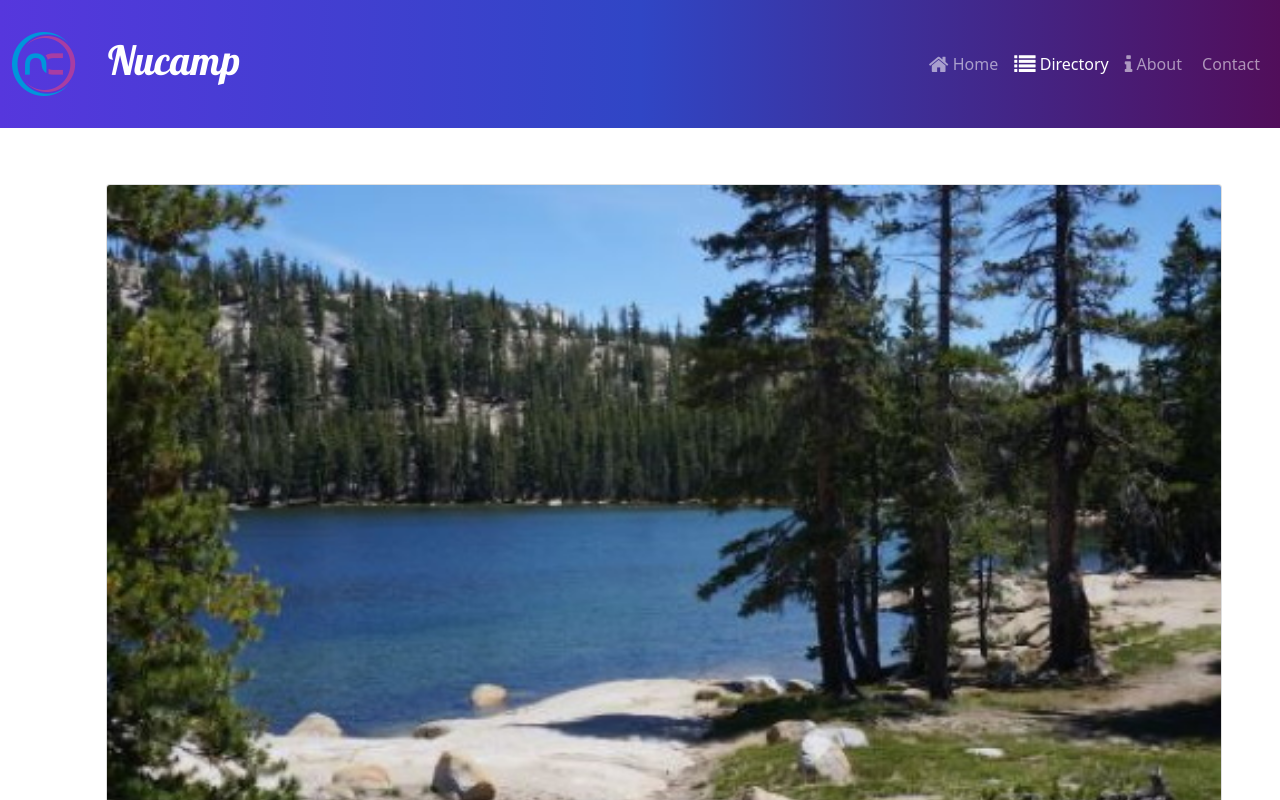
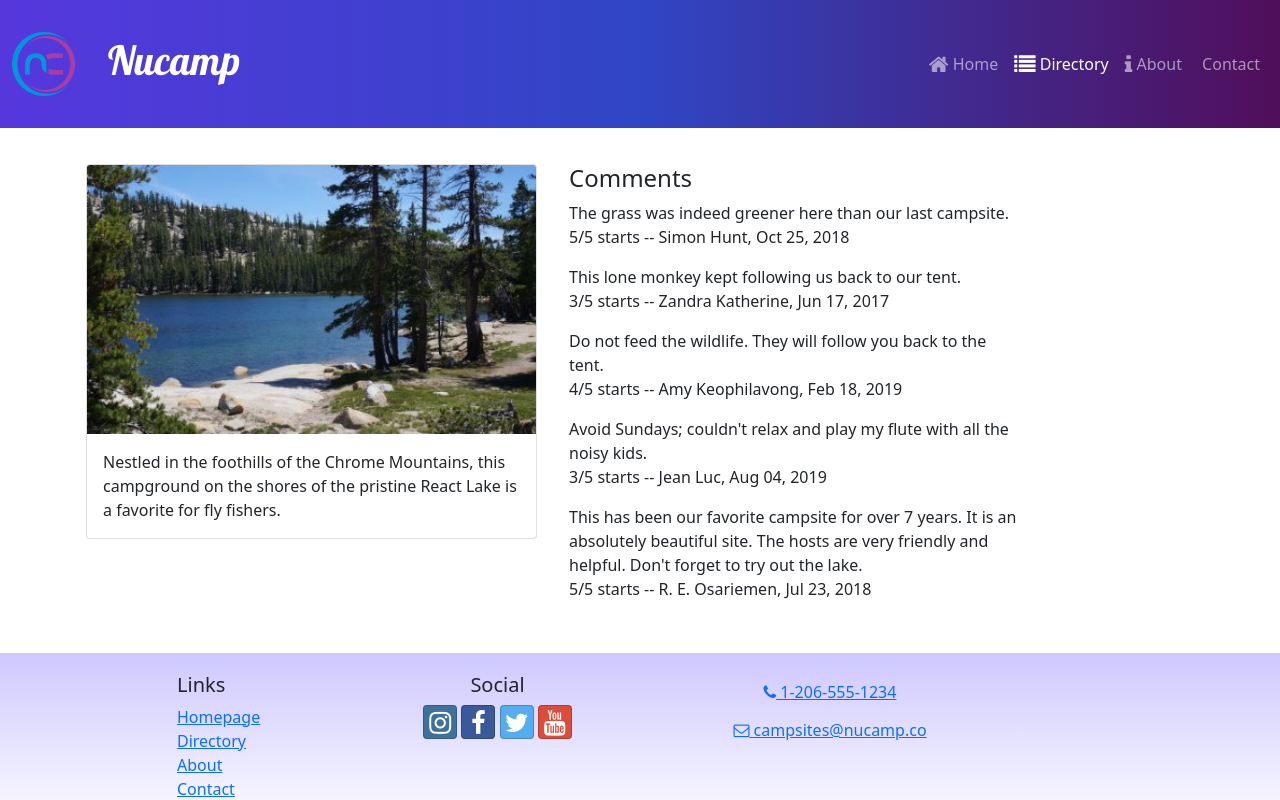
Before and after one commit to trautfish/nucampsite-react, a React (Create React App) app: page /directory/0 in a window 1280 px wide. Shown: the top 800 px of the page. Built offline with nearby package versions, Linux system fonts and the light colour scheme.

Commit message:
Comments

```diff
--- a/src/features/campsites/CampsiteDetail.js
+++ b/src/features/campsites/CampsiteDetail.js
@@ -4,7 +4,7 @@
     const { image, name, description } = campsite;
 
     return (
-        <Col md='12' className='m-4'>
+        <Col md='5' className='m-1'>
             <Card>
                 <CardImg top src={image} alt={name} />
                 <CardBody>
--- /dev/null
+++ b/src/features/comments/Comment.js
@@ -0,0 +1,15 @@
+import { formatDate } from '../../utils/formatDate';
+
+const Comment = ({ comment }) => {
+    const { text: commentText, rating, author, date } = comment;
+
+    return (
+        <p>
+            {commentText}
+            <br />
+            {rating}/5 starts -- {author}, {formatDate(date)}
+        </p>
+    );
+};
+
+export default Comment;
--- /dev/null
+++ b/src/features/comments/CommentsList.js
@@ -0,0 +1,25 @@
+import { Col } from 'reactstrap';
+import Comment from './Comment';
+import { selectCommentsByCampsiteId } from './commentSlice';
+
+const CommentsList = ({ campsiteId }) => {
+    const comments = selectCommentsByCampsiteId(campsiteId);
+
+    if (comments && comments.length > 0) {
+        return (
+            <Col md='5' className='m-1'>
+                <h4>Comments</h4>
+                {comments.map((comment) => {
+                    return <Comment key={comment.id} comment={comment} />
+                })}
+            </Col>
+        );
+    }
+    return (
+        <Col md='5' className='m-1'>
+            There are no comments for this campsite yet.
+        </Col>
+    )
+};
+
+export default CommentsList;
--- /dev/null
+++ b/src/features/comments/commentSlice.js
@@ -0,0 +1,6 @@
+import { COMMENTS } from '../../app/shared/COMMENTS';
+
+export const selectCommentsByCampsiteId = (campsiteId) => {
+    return COMMENTS.filter(
+        (comment) => comment.campsiteId === parseInt(campsiteId));
+};
--- a/src/pages/CampsiteDetailPage.js
+++ b/src/pages/CampsiteDetailPage.js
@@ -2,6 +2,7 @@
 import { useParams } from 'react-router-dom';
 import { selectCampsiteById } from '../features/campsites/campsitesSlice';
 import CampsiteDetail from '../features/campsites/CampsiteDetail';
+import CommentsList from '../features/comments/CommentsList';
 
 const CampsiteDetailPage = () => {
     const { campsiteId } = useParams();
@@ -11,6 +12,7 @@
         <Container>
             <Row>
                 <CampsiteDetail campsite={campsite} />
+                <CommentsList campsiteId={campsiteId} />
             </Row>
         </Container>
     );
--- /dev/null
+++ b/src/utils/formatDate.js
@@ -0,0 +1,7 @@
+export const formatDate = (date) => {
+    return new Intl.DateTimeFormat('en-US', {
+        year: 'numeric',
+        month: 'short',
+        day: '2-digit'
+    }).format(new Date(Date.parse(date)))
+};
```
